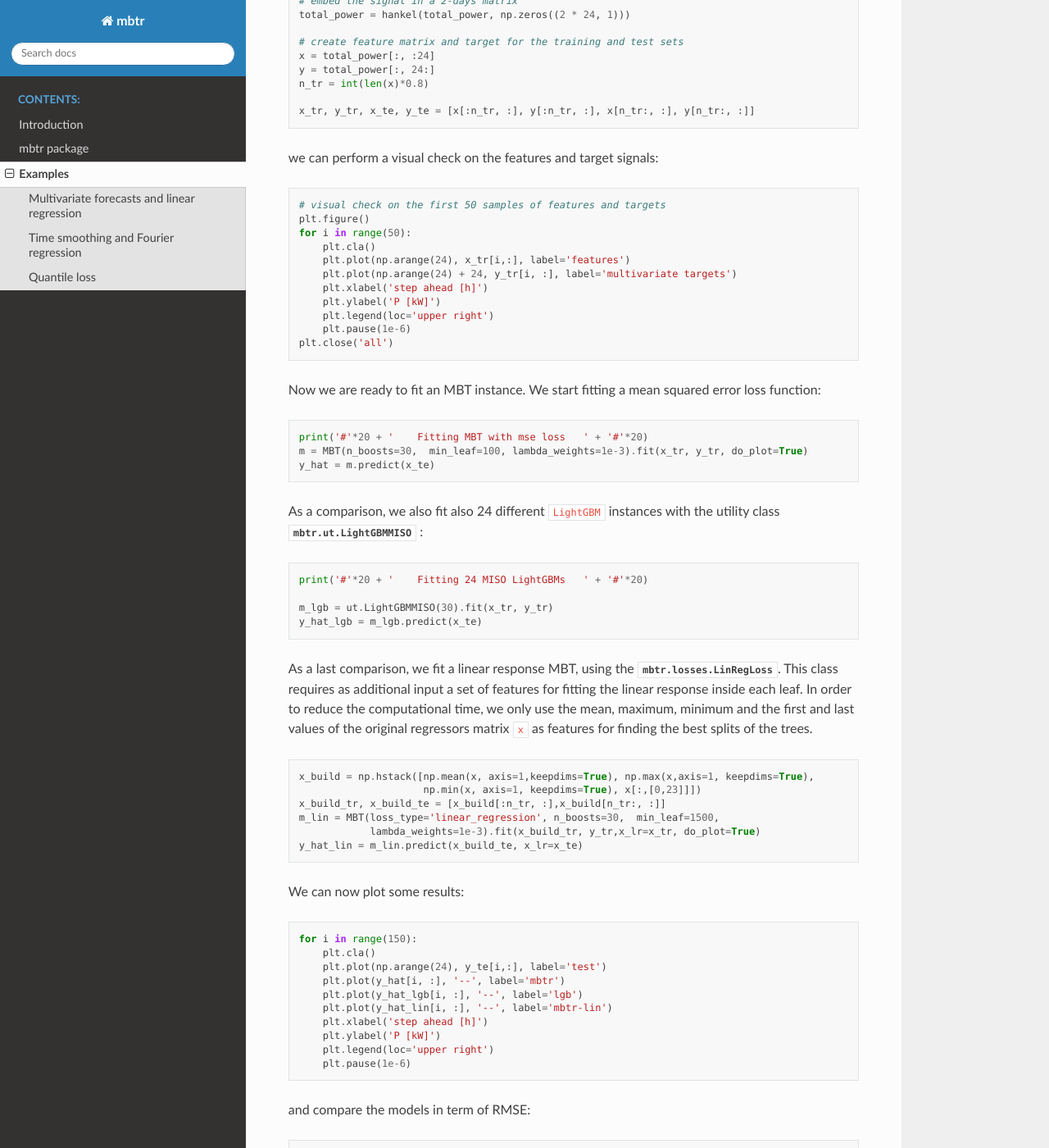
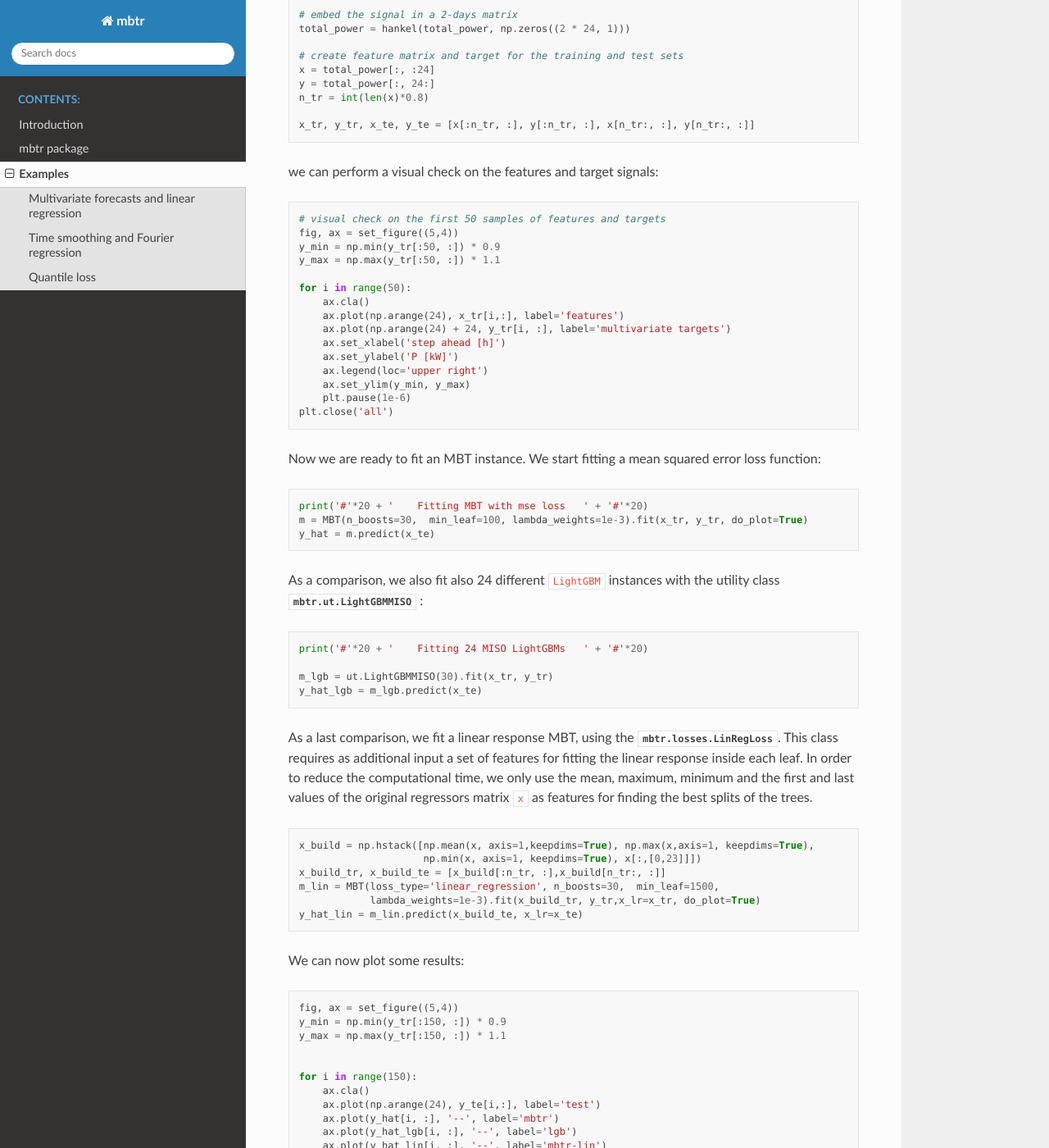
Before and after one commit to supsi-dacd-isaac/mbtr, a Sphinx documentation site: the page built from docs/source/examples.rst, in a window 1280 px wide and 1400 px high, scrolled down 861 px. Shown: the whole window at 82% size. Built offline with Sphinx 7.4.7 and the Read the Docs theme 2.0.0, drawn with Linux system fonts in a browser that asks for light colours; some of the changed text lies outside the part shown.

Commit message:
updated plots and documentation

```diff
--- a/docs/source/examples.rst
+++ b/docs/source/examples.rst
@@ -13,6 +13,7 @@
     from scipy.linalg import hankel
     import matplotlib.pyplot as plt
     from mbtr.mbtr import MBT
+    from mbtr.utils import set_figure
 
     # --------------------------- Download and format data ----------------------------------------------------------------
     # download power data from "Hierarchical Demand Forecasting Benchmark for the Distribution Grid" dataset
@@ -52,14 +53,18 @@
 .. code-block:: python
 
     # visual check on the first 50 samples of features and targets
-    plt.figure()
+    fig, ax = set_figure((5,4))
+    y_min = np.min(y_tr[:50, :]) * 0.9
+    y_max = np.max(y_tr[:50, :]) * 1.1
+
     for i in range(50):
-        plt.cla()
-        plt.plot(np.arange(24), x_tr[i,:], label='features')
-        plt.plot(np.arange(24) + 24, y_tr[i, :], label='multivariate targets')
-        plt.xlabel('step ahead [h]')
-        plt.ylabel('P [kW]')
-        plt.legend(loc='upper right')
+        ax.cla()
+        ax.plot(np.arange(24), x_tr[i,:], label='features')
+        ax.plot(np.arange(24) + 24, y_tr[i, :], label='multivariate targets')
+        ax.set_xlabel('step ahead [h]')
+        ax.set_ylabel('P [kW]')
+        ax.legend(loc='upper right')
+        ax.set_ylim(y_min, y_max)
         plt.pause(1e-6)
     plt.close('all')
 
@@ -100,15 +105,21 @@
 
 .. code-block:: python
 
+    fig, ax = set_figure((5,4))
+    y_min = np.min(y_tr[:150, :]) * 0.9
+    y_max = np.max(y_tr[:150, :]) * 1.1
+
+
     for i in range(150):
-        plt.cla()
-        plt.plot(np.arange(24), y_te[i,:], label='test')
-        plt.plot(y_hat[i, :], '--', label='mbtr')
-        plt.plot(y_hat_lgb[i, :], '--', label='lgb')
-        plt.plot(y_hat_lin[i, :], '--', label='mbtr-lin')
-        plt.xlabel('step ahead [h]')
-        plt.ylabel('P [kW]')
-        plt.legend(loc='upper right')
+        ax.cla()
+        ax.plot(np.arange(24), y_te[i,:], label='test')
+        ax.plot(y_hat[i, :], '--', label='mbtr')
+        ax.plot(y_hat_lgb[i, :], '--', label='lgb')
+        ax.plot(y_hat_lin[i, :], '--', label='mbtr-lin')
+        ax.set_xlabel('step ahead [h]')
+        ax.set_ylabel('P [kW]')
+        ax.legend(loc='upper right')
+        ax.set_ylim(y_min, y_max)
         plt.pause(1e-6)
 
 and compare the models in term of RMSE:
@@ -160,16 +171,21 @@
 
 .. code-block:: python
 
+    fig, ax = set_figure((5,4))
+    y_min = np.min(y_te[:150, :]) * 0.9
+    y_max = np.max(y_te[:150, :]) * 1.1
+
     for i in range(150):
-        plt.cla()
-        plt.plot(np.arange(24), y_te[i,:], label='test')
-        plt.plot(y_hat_sm[i, :], '--', label='time-smoother')
-        plt.plot(y_hat_fou_3[i, :], '--', label='fourier-3')
-        plt.plot(y_hat_fou_5[i, :], '--', label='fourier-5')
+        ax.cla()
+        ax.plot(np.arange(24), y_te[i,:], label='test')
+        ax.plot(y_hat_sm[i, :], '--', label='time-smoother')
+        ax.plot(y_hat_fou_3[i, :], '--', label='fourier-3')
+        ax.plot(y_hat_fou_5[i, :], '--', label='fourier-5')
 
-        plt.xlabel('step ahead [h]')
-        plt.ylabel('P [kW]')
-        plt.legend(loc='upper right')
+        ax.set_xlabel('step ahead [h]')
+        ax.set_ylabel('P [kW]')
+        ax.legend(loc='upper right')
+        ax.set_ylim(y_min, y_max)
         plt.pause(1e-6)
 
 Finally, we can compare the models in term of RMSE:
@@ -208,14 +224,18 @@
 
 .. code-block:: python
 
-    plt.figure()
+    fig, ax = set_figure((5,4))
+    y_min = np.min(y_tr[:50, :]) * 0.9
+    y_max = np.max(y_tr[:50, :]) * 1.1
+
     for i in range(50):
-        plt.cla()
-        plt.plot(np.arange(24), x_tr[i,:], label='features')
-        plt.scatter(25, y_tr[i, :], label='multivariate targets', marker='.')
-        plt.xlabel('step ahead [h]')
-        plt.ylabel('P [kW]')
-        plt.legend(loc='upper right')
+        ax.cla()
+        ax.plot(np.arange(24), x_tr[i,:], label='features')
+        ax.scatter(25, y_tr[i, :], label='multivariate targets', marker='.')
+        ax.set_xlabel('step ahead [h]')
+        ax.set_ylabel('P [kW]')
+        ax.legend(loc='upper right')
+        ax.set_ylim(y_min, y_max)
         plt.pause(1e-6)
     plt.close('all')
 
@@ -233,7 +253,9 @@
 .. code-block:: python
 
     y_hat = m.predict(x_te)
-    fig,ax = plt.subplots(1)
+    fig, ax = set_figure((5,4))
+    y_min = np.min(y_tr[:50, :]) * 0.9
+    y_max = np.max(y_tr[:50, :]) * 1.1
     n_q = y_hat.shape[1]
     n_sa = y_te.shape[1]
     n_plot = 300
--- a/requirements.txt
+++ b/requirements.txt
@@ -8,3 +8,4 @@ twisted>=20.3.0
 requests>=2.22.0
 lightgbm>=2.3.1
 pandas>=1.0.3
+seaborn>=0.10.1
--- a/setup.py
+++ b/setup.py
@@ -5,7 +5,7 @@ with open("README.md", "r") as fh:
 
 setuptools.setup(
     name="mbtr",
-    version="0.1.0",
+    version="0.1.1",
     author="Lorenzo Nespoli",
     author_email="lorenzo.nespoli@supsi.ch",
     description="Multivariate Boosted Trees Regressor package",
@@ -27,7 +27,8 @@ setuptools.setup(
         'twisted>=20.3.0',
         'requests>=2.22.0',
         'lightgbm>=2.3.1',
-        'pandas>=1.0.3'
+        'pandas>=1.0.3',
+        'seaborn>=0.10.1'
         ],
     python_requires='>=3.7',
 )
```
Also changed, not shown: 14 other files.
